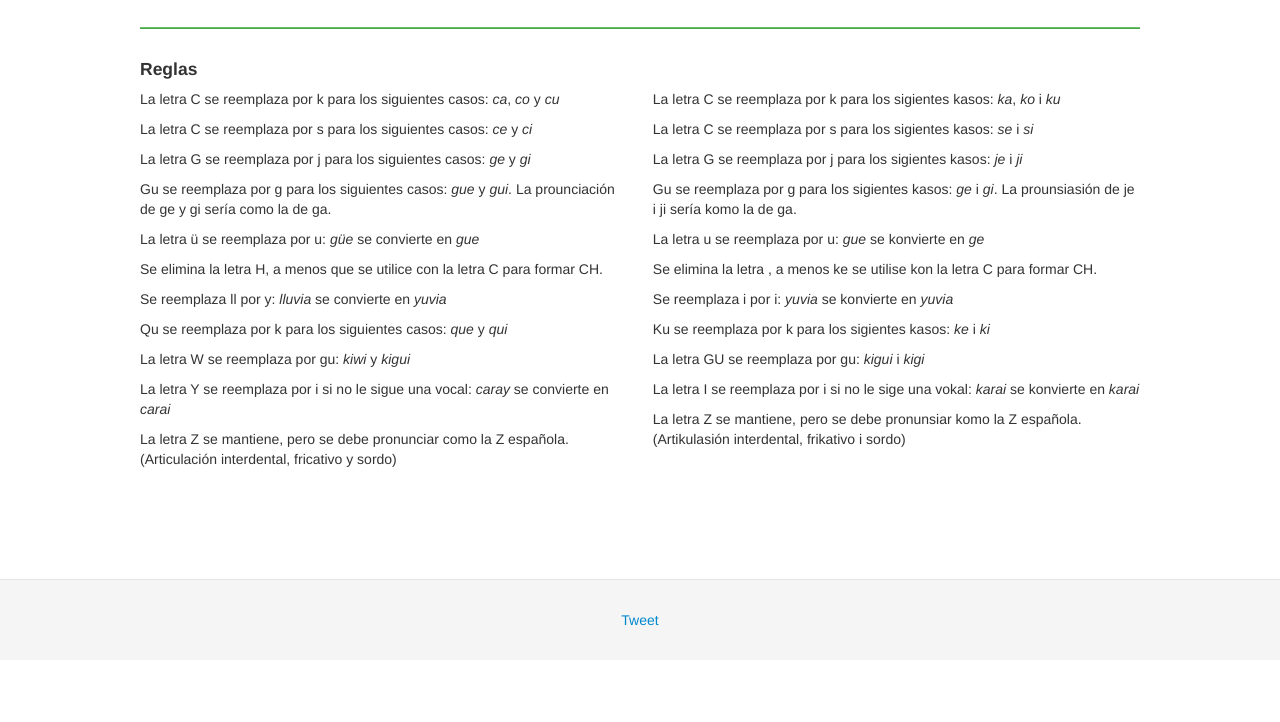
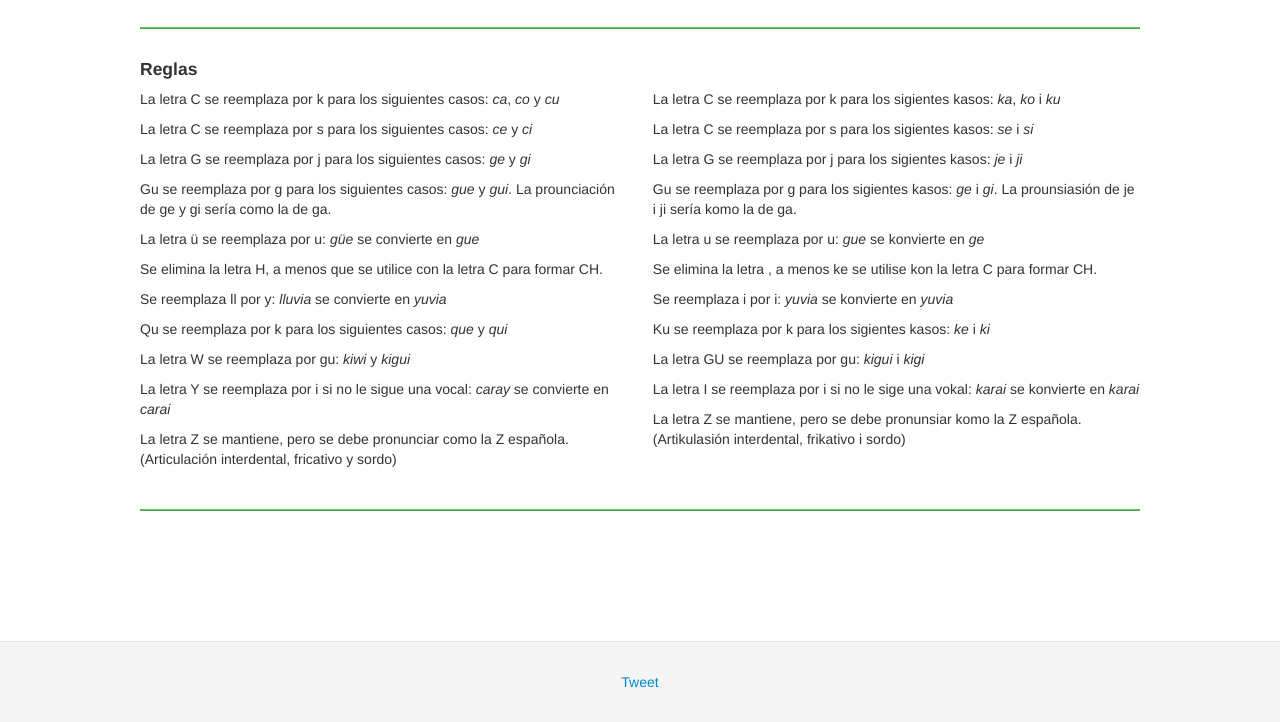
Before and after one commit to imunizaga/latinol, a plain HTML site: page index.html in a window 1280 px wide. Shown: the part 1869-2591 px from the top of the page. Before the commit the page ends 2529 px from the top, so only its background shows below. Drawn offline with Linux system fonts and the light colour scheme.

Commit message:
Centerd the facebook comments

```diff
--- a/css/index.css
+++ b/css/index.css
@@ -91,6 +91,10 @@ textarea {
     text-align: right;
 }
 
+#comments {
+    text-align: center;
+}
+
 .footer {
     text-align: center;
     padding: 30px 0;
--- a/index.html
+++ b/index.html
@@ -192,6 +192,9 @@
           </div>
         </div>
       </div> <!-- /row-fluid #rules-->
+
+      <hr>
+
       <div class="row-fluid" id="comments">
         <div class="span12">
           <div class="fb-comments" data-href="http://thagat.github.io/latinol/" data-width="800" data-num-posts="10"></div>
```
